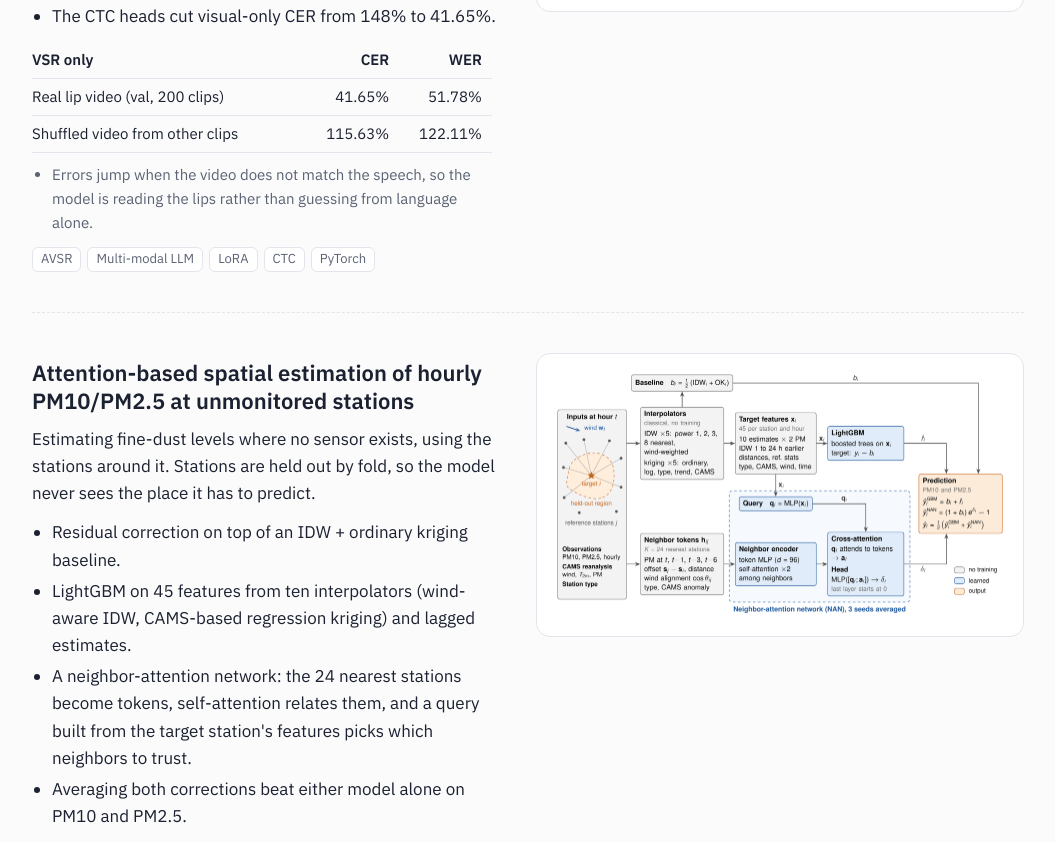
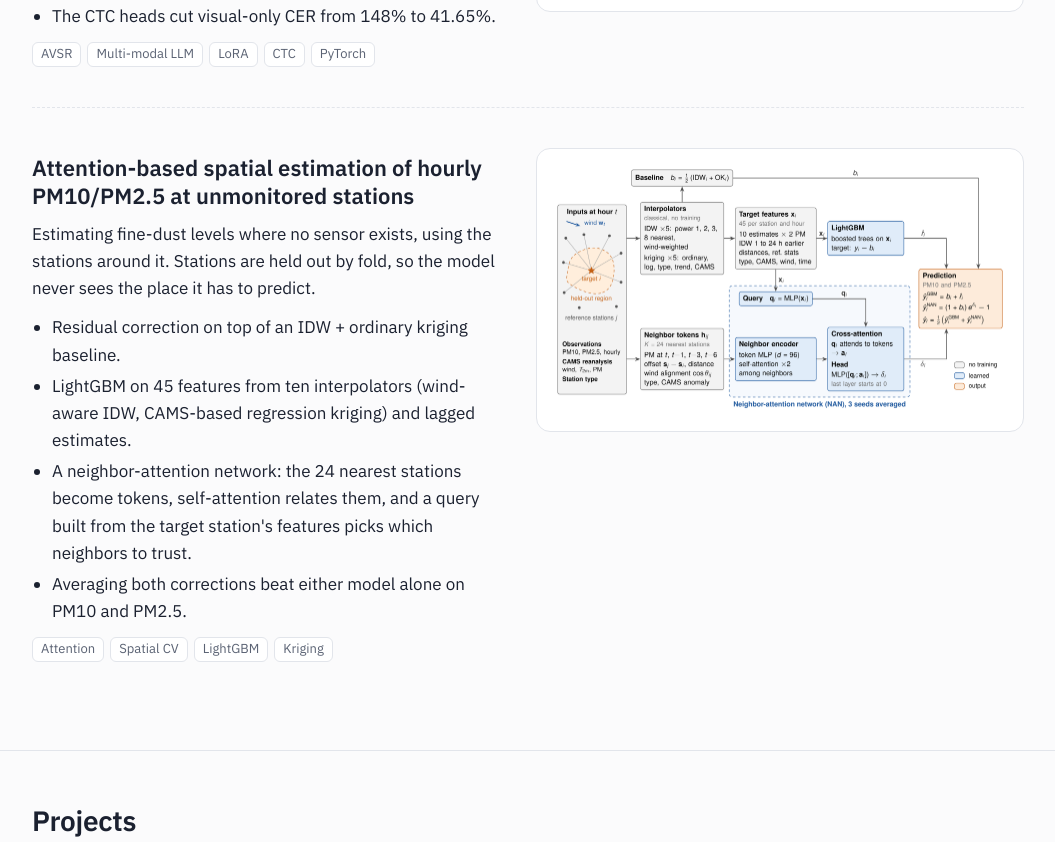
Before and after one commit to hakuna78/hakuna78.github.io, a plain HTML site: page index.html in a window 1280 px wide. Shown: the part 1659-2501 px from the top of the page, without its empty margins (112-1167 px from the left). Drawn offline with Linux system fonts and the light colour scheme; a web font is replaced by a local one.

Commit message:
Update index.html

```diff
--- a/index.html
+++ b/index.html
@@ -106,16 +106,6 @@
           <li>Fine-tuning on the AI Hub Korean lip-reading dataset with LoRA, training ASR, VSR, and AVSR jointly.</li>
           <li>Added jamo- and phoneme-level CTC heads on the visual features, noise augmentation on audio, and N-best re-ranking.</li>
           <li>The CTC heads cut visual-only CER from 148% to 41.65%.</li>
-        </ul>
-        <table class="results">
-          <thead><tr><th>VSR only</th><th>CER</th><th>WER</th></tr></thead>
-          <tbody>
-            <tr><td>Real lip video (val, 200 clips)</td><td>41.65%</td><td>51.78%</td></tr>
-            <tr><td>Shuffled video from other clips</td><td>115.63%</td><td>122.11%</td></tr>
-          </tbody>
-        </table>
-        <ul class="note-list">
-          <li>Errors jump when the video does not match the speech, so the model is reading the lips rather than guessing from language alone.</li>
         </ul>
         <div class="tags"><span class="tag">AVSR</span><span class="tag">Multi-modal LLM</span><span class="tag">LoRA</span><span class="tag">CTC</span><span class="tag">PyTorch</span></div>
       </div>
```
